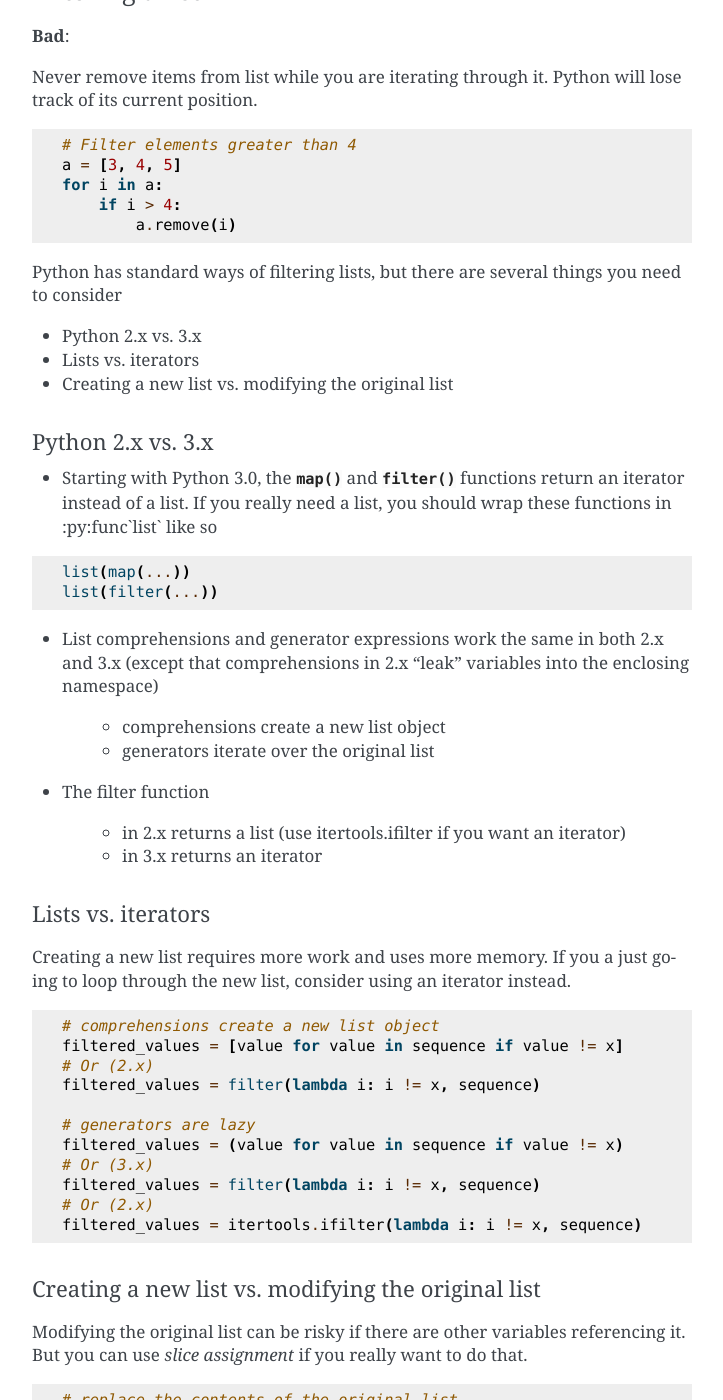
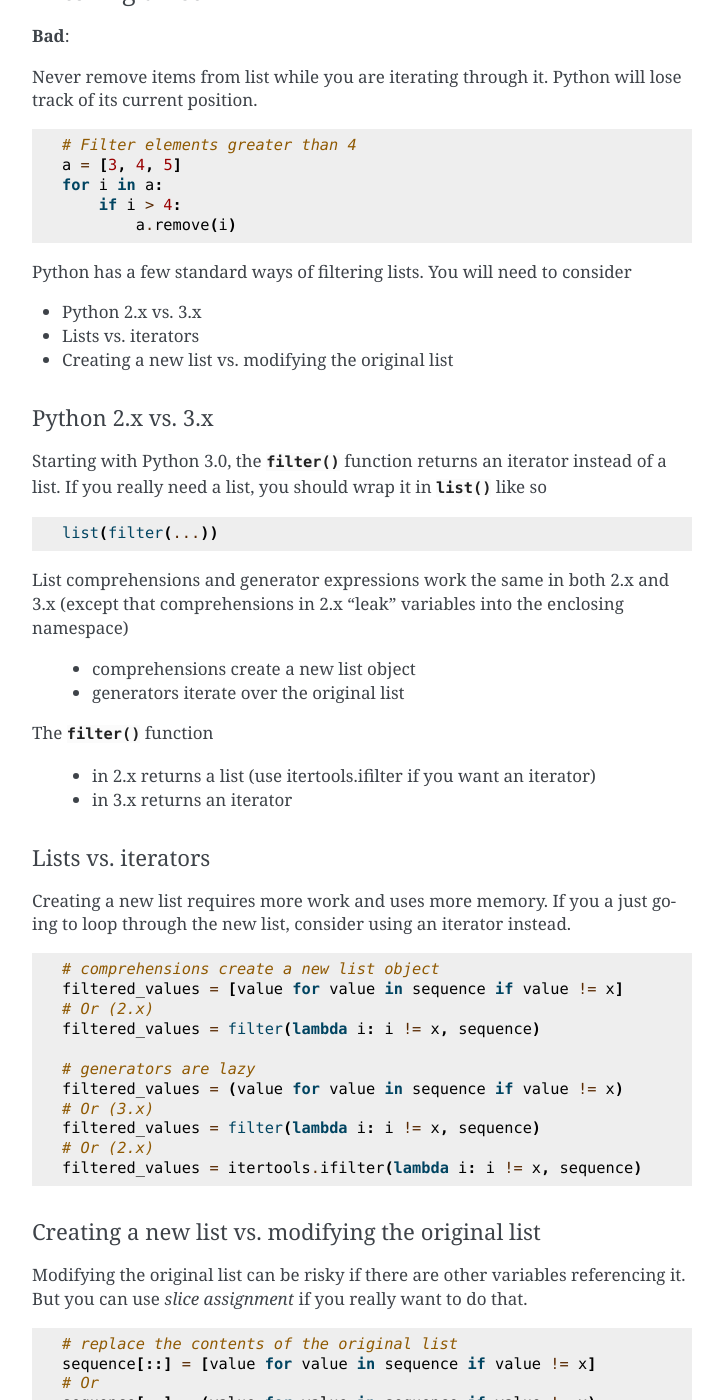
Before and after one commit to realpython/python-guide, a Sphinx documentation site: the page built from docs/writing/style.rst, in a window 1280 px wide and 1400 px high, scrolled down 11858 px. Shown: the whole window, without its empty margins (388-1111 px from the left). Built offline with Sphinx 7.4.7, drawn with Linux system fonts in a browser that asks for light colours; a script that is not in the unit is left out; some of the changed text lies outside the part shown.

Commit message:
Cleaned up formatting and grammar

```diff
--- a/docs/writing/style.rst
+++ b/docs/writing/style.rst
@@ -597,7 +597,8 @@ Python will lose track of its current position.
         if i > 4:
             a.remove(i)
 
-Python has standard ways of filtering lists, but there are several things you need to consider
+Python has a few standard ways of filtering lists.
+You will need to consider
 
 * Python 2.x vs. 3.x
 * Lists vs. iterators
@@ -606,19 +607,19 @@ Python has standard ways of filtering lists, but there are several things you ne
 Python 2.x vs. 3.x
 ::::::::::::::::::
 
-* Starting with Python 3.0, the :py:func:`map` and :py:func:`filter` functions return an iterator instead of a list. If you really need a list, you should wrap these functions in :py:func`list` like so
+Starting with Python 3.0, the :py:func:`filter` function returns an iterator instead of a list.
+If you really need a list, you should wrap it in :py:func:`list` like so
 
 .. code-block:: python
 
-    list(map(...))
     list(filter(...))
 
-* List comprehensions and generator expressions work the same in both 2.x and 3.x (except that comprehensions in 2.x "leak" variables into the enclosing namespace)
+List comprehensions and generator expressions work the same in both 2.x and 3.x (except that comprehensions in 2.x "leak" variables into the enclosing namespace)
 
     * comprehensions create a new list object
     * generators iterate over the original list
 
-* The filter function
+The :py:func:`filter` function
 
     * in 2.x returns a list (use itertools.ifilter if you want an iterator)
     * in 3.x returns an iterator
```
Also changed, not shown: other parts of docs/writing/style.rst (+1 -1 lines).
